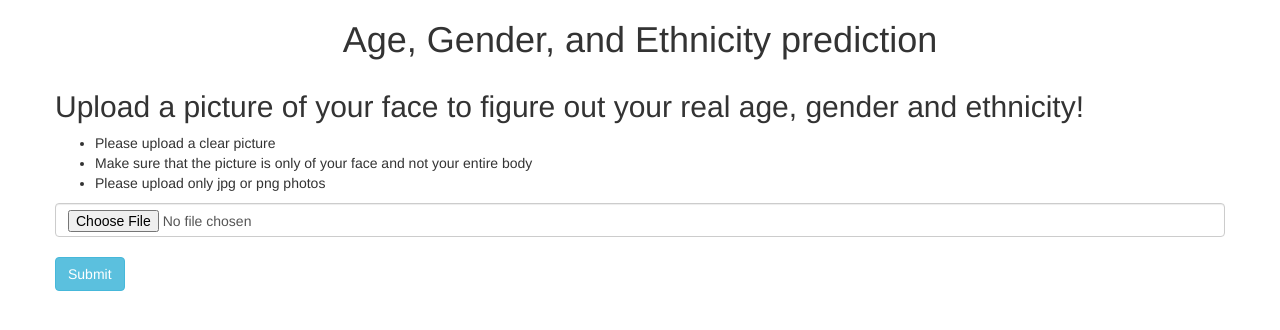
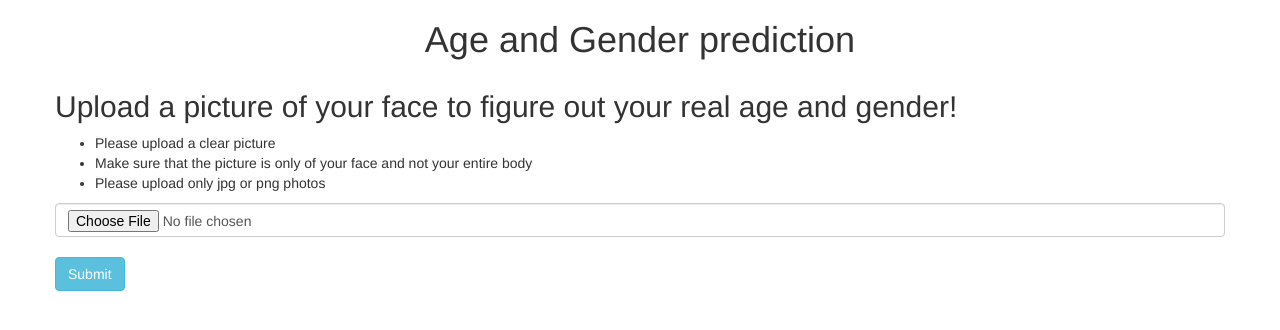
Before and after one commit to arjuns238/Age_Gender_Ethnicity_Prediction, a Flask app: page / in a window 1280 px wide. Shown: the top 330 px of the page. Run offline with Flask 2, Linux system fonts and the light colour scheme; some libraries are stand-ins or nearby versions.

Commit message:
Update index.html

```diff
--- a/templates/index.html
+++ b/templates/index.html
@@ -1,15 +1,15 @@
 
 <html>
 <head>
-<title>Age, Gender, and Ethnicity prediction</title>
+<title>Age and Gender prediction</title>
 <link rel="stylesheet" href="https://maxcdn.bootstrapcdn.com/bootstrap/3.3.6/css/bootstrap.min.css" />
 <script src="https://ajax.googleapis.com/ajax/libs/jquery/3.1.0/jquery.min.js"></script>
 </head>
 <body>
-<p><h1 align="center">Age, Gender, and Ethnicity prediction</h1></p>
+<p><h1 align="center">Age and Gender prediction</h1></p>
 <div class="container">
 <div class="row">
-    <h2>Upload a picture of your face to figure out your real age, gender and ethnicity!</h2>
+    <h2>Upload a picture of your face to figure out your real age and gender!</h2>
     <ul>
       <li>Please upload a clear picture</li>
       <li>Make sure that the picture is only of your face and not your entire body</li>
@@ -29,15 +29,13 @@
     </form>
 
     {% if age %}
-    <h3>Your real age, gender, and ethnicity is:</h3>
+    <h3>Predictions:</h3>
     <p> Age = {{age}} </p>
     {% endif %}
     {% if gender %}
     <p> Gender = {{gender}} </p>
     {% endif %}
-    {% if ethnicity %}
-    <p> Ethnicity = {{ethnicity}} </p>
-    {% endif %}
+
 
 </div>
 </div>
```
